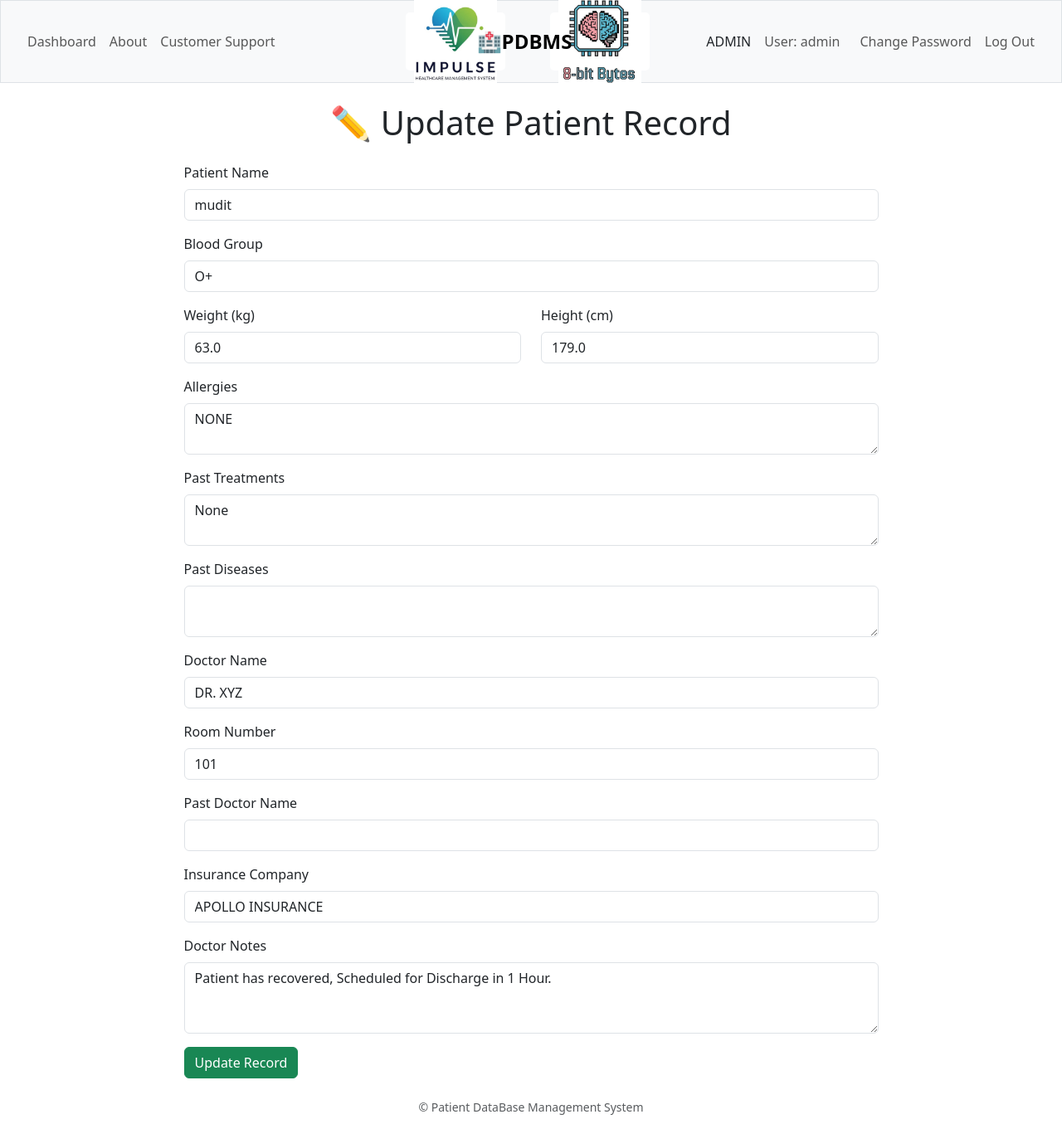
After one commit to ibmpdbms/PDBMS, a Flask app: page /update_patient/7141f37e in a window 1280 px wide. The commit adds this page. Shown: the whole page at 83% size. Run offline with Flask 3, Linux system fonts and the light colour scheme; a user stored in the database is signed in; some libraries are stand-ins or nearby versions.

Commit message:
Updating Changes

```diff
--- a/app.py
+++ b/app.py
@@ -1,3 +1,15 @@
+import subprocess
+import sys
+def install_requirements():
+    try:
+        import flask  # test import for a core dependency
+    except ImportError:
+        print("🔧 Installing dependencies from requirements.txt...")
+        subprocess.check_call([sys.executable, "-m", "pip", "install", "-r", "requirements.txt"])
+        print("✅ Dependencies installed successfully!")
+
+install_requirements()
+
 import os
 from dotenv import load_dotenv
 from cs50 import SQL
@@ -12,7 +24,7 @@ from fpdf import FPDF
 import tempfile
 from ibm_watson import NaturalLanguageUnderstandingV1
 from ibm_cloud_sdk_core.authenticators import IAMAuthenticator
-from ibm_watson.natural_language_understanding_v1 import Features, KeywordsOptions, CategoriesOptions
+from ibm_watson.natural_language_understanding_v1 import Features, KeywordsOptions
 formatted_time = datetime.now(ZoneInfo("Asia/Kolkata"))
 now_in_india = formatted_time.strftime("%Y-%m-%d %H:%M:%S %Z")
 app = Flask(__name__)
@@ -212,6 +224,49 @@ def add_patient():
 
     return render_template("add_patient.html")
 
+@app.route("/update_patient/<string:patient_code>", methods=["GET", "POST"])
+@login_required
+def update_patient(patient_code):
+    if session.get("role") not in ["staff", "admin"]:
+        return apology("access denied", 403)
+
+    # Fetch patient record
+    patient = db.execute("SELECT * FROM records WHERE patient_code = ?", patient_code)
+    if not patient:
+        return apology("Patient not found", 404)
+    patient = patient[0]
+
+    if request.method == "POST":
+        # Update record
+        db.execute("""
+            UPDATE records
+            SET patient_name = ?, blood_group = ?, weight = ?, height = ?,
+                allergies = ?, past_treatments = ?, past_diseases = ?,
+                doctor_name = ?, room_number = ?, past_doctor_name = ?,
+                insurance_company = ?, doctor_notes = ?
+            WHERE patient_code = ?
+        """,
+           request.form.get("patient_name").strip().lower(),
+           request.form.get("blood_group"),
+           request.form.get("weight"),
+           request.form.get("height"),
+           request.form.get("allergies"),
+           request.form.get("past_treatments"),
+           request.form.get("past_diseases"),
+           request.form.get("doctor_name").strip().upper(),
+           request.form.get("room_number"),
+           request.form.get("past_doctor_name").strip().upper(),
+           request.form.get("insurance_company").strip().upper(),
+           request.form.get("doctor_notes"),
+           patient_code
+        )
+
+        flash("✅ Patient record updated successfully!")
+        return redirect(f"/patient_detail/{patient_code}")
+
+    return render_template("update_patient.html", patient=patient)
+
+
 
 @app.route("/patient_detail/<string:patient_code>")
 @login_required
@@ -376,7 +431,7 @@ def confirm_delete_user(user_id):
     if not user:
         return apology("User not found", 404)
 
-    return render_template("confirm_delete_user.html", user=user[0])
+    return render_template("confirm_delete_user.html", user=user[0],referrer=request.referrer or url_for("admin_dashboard"))
 
 @app.route("/link_patient/<int:user_id>", methods=["GET", "POST"])
 @login_required
@@ -424,8 +479,8 @@ def delete_user(user_id):
         return apology("access denied", 403)
 
     confirm_uuid = request.form.get("confirm_uuid")
+    next_url = request.form.get("next")
     user = db.execute("SELECT * FROM users WHERE id = ?", user_id)
-
     if not user:
         return apology("User not found", 404)
 
@@ -435,7 +490,7 @@ def delete_user(user_id):
 
     db.execute("DELETE FROM users WHERE id = ?", user_id)
     flash(f"✅ User account '{user[0]['username']}' deleted successfully.")
-    return redirect("/admin_dashboard")
+    return redirect(next_url or url_for("admin_dashboard"))
 
 
 @app.context_processor
@@ -522,7 +577,7 @@ def download_health_card(patient_code):
             key_terms = {kw["text"] for kw in analysis.get("keywords", [])}
             blacklist = {
                 "none", "n/a", "last", "patient", "routine",
-                "check", "ago", "hours", "drip", "seen", "stable"
+                "check", "ago", "hours", "drip", "seen", "stable", "hour", "discharge"
             }
             current_factors = {
                 term for term in key_terms
@@ -596,3 +651,6 @@ def download_health_card(patient_code):
 
     return send_file(temp_file.name, as_attachment=True,
                      download_name=f"{patient_code}_{patient['patient_name']}_health_card.pdf")
+
+if __name__ == "__main__":
+    app.run(debug=True, port=5000)
--- a/templates/confirm_delete_user.html
+++ b/templates/confirm_delete_user.html
@@ -18,12 +18,14 @@
     <div class="alert alert-warning w-75 mx-auto mt-4">
         <p>⚠️ This action <strong>cannot be undone</strong>. To confirm, type the UUID below:</p>
         <form action="/delete_user/{{ user.id }}" method="post">
+            <input type="hidden" name="next" value="{{ referrer }}">
             <div class="mb-3">
                 <input type="text" name="confirm_uuid" class="form-control"
-                       placeholder="Enter UUID to confirm" required>
+                    placeholder="Enter UUID to confirm" required autofocus>
             </div>
             <button type="submit" class="btn btn-danger">🗑 Permanently Delete User</button>
-            <a href="{{ request.referrer }}" class="btn btn-secondary">Cancel</a>
+            <a href="{{ referrer }}" class="btn btn-secondary">Cancel</a>
         </form>
+
     </div>
 {% endblock %}
--- a/templates/layout.html
+++ b/templates/layout.html
@@ -27,14 +27,14 @@
             {% if session.get("user_id") %}
             <ul class="navbar-nav me-3">
                 {% if session.get("role") == "patient" %}
-                    <li class="nav-item"><a class="nav-link" href="/patient_dashboard">Dashboard</a></li>
+                    <li class="nav-item fs-6"><a class="nav-link" href="/patient_dashboard">Dashboard</a></li>
                 {% elif session.get("role") == "staff" %}
-                    <li class="nav-item"><a class="nav-link" href="/staff_dashboard">Dashboard</a></li>
+                    <li class="nav-item fs-6"><a class="nav-link" href="/staff_dashboard">Dashboard</a></li>
                 {% elif session.get("role") == "admin" %}
-                <li class="nav-item"><a class="nav-link" href="/admin_dashboard">Dashboard</a></li>
+                <li class="nav-item fs-6"><a class="nav-link" href="/admin_dashboard">Dashboard</a></li>
                 {% endif %}
-                <li class="nav-item"><a class="nav-link" href="/about">About</a></li>
-                <li class="nav-item"><a class="nav-link" href="/customer_support">Customer Support</a></li>
+                <li class="nav-item fs-6"><a class="nav-link" href="/about">About</a></li>
+                <li class="nav-item fs-6"><a class="nav-link" href="/customer_support">Customer Support</a></li>
             </ul>
 
             {% endif %}
@@ -53,16 +53,16 @@
         </div>
         <div class="d-flex align-items-center">
             {% if session["user_id"] %}
-                <span class="navbar-test me-3">{{role | upper}}</span>
-                <span class="navbar-text me-3">User: {{ username }}</span>
+                <span class="navbar-test me-3 fs-6">{{role | upper}}</span>
+                <span class="navbar-text me-3 fs-6">User: {{ username }}</span>
                 <ul class="navbar-nav">
-                    <li class="nav-item"><a class="nav-link" href="/change_password">Change Password</a></li>
-                    <li class="nav-item"><a class="nav-link" href="/logout">Log Out</a></li>
+                    <li class="nav-item fs-6"><a class="nav-link" href="/change_password">Change Password</a></li>
+                    <li class="nav-item fs-6"><a class="nav-link" href="/logout">Log Out</a></li>
                 </ul>
             {% else %}
                 <ul class="navbar-nav">
-                    <li class="nav-item"><a class="nav-link" href="/register">Register</a></li>
-                    <li class="nav-item"><a class="nav-link" href="/login">Log In</a></li>
+                    <li class="nav-item fs-6"><a class="nav-link" href="/register">Register</a></li>
+                    <li class="nav-item fs-6"><a class="nav-link" href="/login">Log In</a></li>
                 </ul>
             {% endif %}
         </div>
--- a/templates/search_patient.html
+++ b/templates/search_patient.html
@@ -43,6 +43,8 @@
                     <td>
                         <a href="/patient_detail/${p.patient_code}"
                            class="btn btn-info btn-sm">View</a>
+                        <a href="/update_patient/${p.patient_code}"
+                            class="btn btn-warning btn-sm">Update</a>
                     </td>
                 </tr>`;
                 tableBody.innerHTML += row;
--- /dev/null
+++ b/templates/update_patient.html
@@ -0,0 +1,80 @@
+{% extends "layout.html" %}
+
+{% block title %}
+    Update Patient Record
+{% endblock %}
+
+{% block main %}
+    <h1 class="mb-4">✏️ Update Patient Record</h1>
+
+    <form action="/update_patient/{{ patient.patient_code }}" method="post" class="w-75 mx-auto text-start">
+
+        <div class="mb-3">
+            <label for="patient_name" class="form-label">Patient Name</label>
+            <input class="form-control" name="patient_name" type="text" required value="{{ patient.patient_name }}">
+        </div>
+
+        <div class="mb-3">
+            <label for="blood_group" class="form-label">Blood Group</label>
+            <select class="form-control" name="blood_group" required>
+                <option value="" disabled>Select blood group</option>
+                {% for bg in ["A+","A-","B+","B-","AB+","AB-","O+","O-"] %}
+                    <option value="{{ bg }}" {% if patient.blood_group == bg %}selected{% endif %}>{{ bg }}</option>
+                {% endfor %}
+            </select>
+        </div>
+
+        <div class="row">
+            <div class="col-md-6 mb-3">
+                <label for="weight" class="form-label">Weight (kg)</label>
+                <input class="form-control" name="weight" type="number" value="{{ patient.weight }}">
+            </div>
+            <div class="col-md-6 mb-3">
+                <label for="height" class="form-label">Height (cm)</label>
+                <input class="form-control" name="height" type="number" value="{{ patient.height }}">
+            </div>
+        </div>
+
+        <div class="mb-3">
+            <label class="form-label">Allergies</label>
+            <textarea class="form-control auto-expand" name="allergies" rows="2">{{ patient.allergies }}</textarea>
+        </div>
+
+        <div class="mb-3">
+            <label class="form-label">Past Treatments</label>
+            <textarea class="form-control auto-expand" name="past_treatments" rows="2">{{ patient.past_treatments }}</textarea>
+        </div>
+
+        <div class="mb-3">
+            <label class="form-label">Past Diseases</label>
+            <textarea class="form-control auto-expand" name="past_diseases" rows="2">{{ patient.past_diseases }}</textarea>
+        </div>
+
+        <div class="mb-3">
+            <label class="form-label">Doctor Name</label>
+            <input class="form-control" name="doctor_name" type="text" value="{{ patient.doctor_name }}">
+        </div>
+
+        <div class="mb-3">
+            <label class="form-label">Room Number</label>
+            <input class="form-control" name="room_number" type="text" value="{{ patient.room_number }}">
+        </div>
+
+        <div class="mb-3">
+            <label class="form-label">Past Doctor Name</label>
+            <input class="form-control" name="past_doctor_name" type="text" value="{{ patient.past_doctor_name }}">
+        </div>
+
+        <div class="mb-3">
+            <label class="form-label">Insurance Company</label>
+            <input class="form-control" name="insurance_company" type="text" value="{{ patient.insurance_company }}">
+        </div>
+
+        <div class="mb-3">
+            <label class="form-label">Doctor Notes</label>
+            <textarea class="form-control auto-expand" name="doctor_notes" rows="3">{{ patient.doctor_notes }}</textarea>
+        </div>
+
+        <button class="btn btn-success" type="submit">Update Record</button>
+    </form>
+{% endblock %}
```
Also changed, not shown: requirements.txt (added, +9 -0 lines), data.db, 1 other file.
